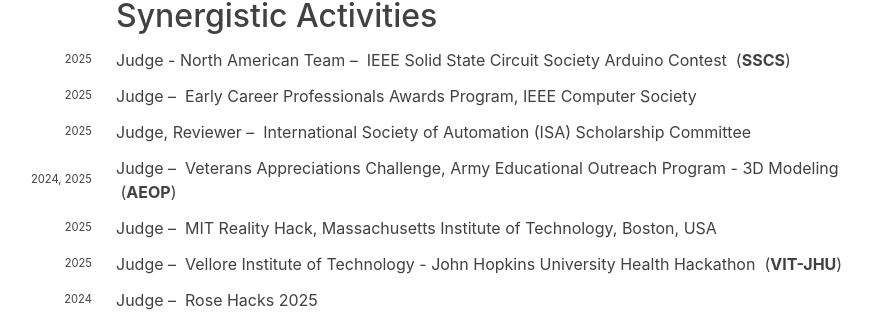
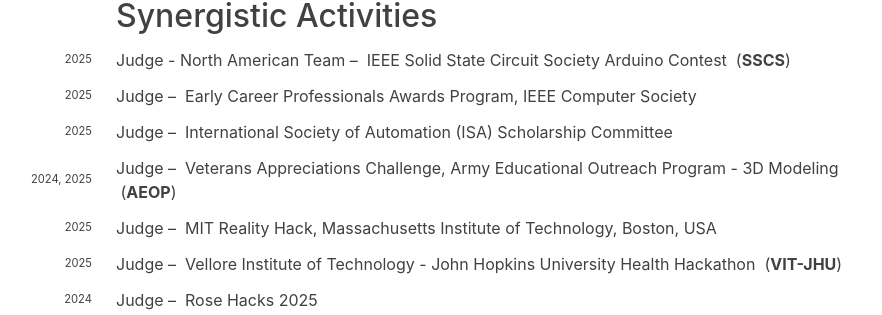
Before and after one commit to hariharanragothaman/hariharanragothaman.github.io, a Jekyll site: the page built from cv.md, in a window 1280 px wide and 900 px high, scrolled down 6145 px. Shown: the part 138-453 px from the top of the window, without its empty margins (216-1098 px from the left). Built offline with Jekyll 4.4.1, drawn with Linux system fonts in a browser that asks for light colours; nearby versions of some CDN libraries; some web fonts are replaced.

Commit message:
Polishes and Updates

```diff
--- a/_data/synergy.yaml
+++ b/_data/synergy.yaml
@@ -14,7 +14,7 @@
 
 - venue: International Society of Automation (ISA) Scholarship Committee
   venue-shorthand:
-  position: Judge, Reviewer
+  position: Judge
   years:
     - year: 2025
       url: https://www.isa.org/membership/students/scholarships
```
